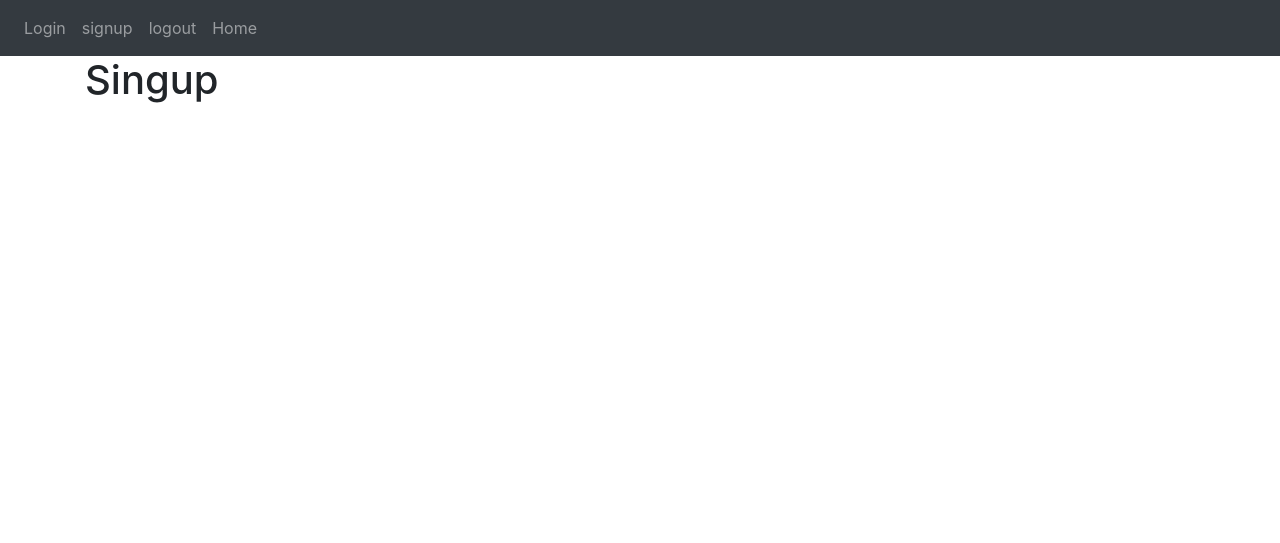
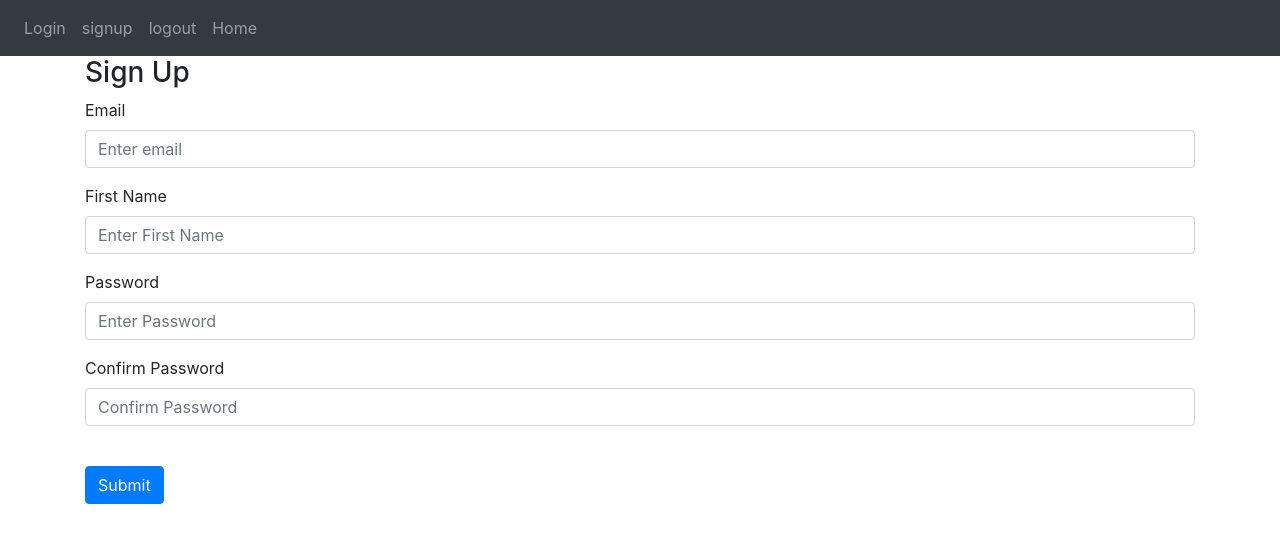
Before and after one commit to Vr3n/flask_notes_app, a Flask app: page /auth/sign-up/ in a window 1280 px wide. Shown: the top 543 px of the page. Run offline with Flask 2, Linux system fonts and the light colour scheme; some libraries are stand-ins or nearby versions.

Commit message:
html and db

```diff
--- a/website/auth_views.py
+++ b/website/auth_views.py
@@ -1,20 +1,38 @@
-
-from flask import Blueprint, render_template
+from flask import Blueprint, render_template, request, flash
 
 # Think of this as Urls.
 auth_views = Blueprint('auth_views', __name__)
 
 
-@auth_views.route("login/")
+@auth_views.route("login/", methods=["GET", "POST"])
 def login():
     return render_template("login.html")
+
+
+@auth_views.route("sign-up/", methods=["GET", "POST"])
+def sign_up():
+    data = None
+    if request.method == "POST":
+        email = request.form.get('email')
+        first_name = request.form.get('first_name')
+        password1 = request.form.get('password1')
+        password2 = request.form.get('password2')
+
+        if len(email) < 4:
+            flash("Email must be greater than 4 characters.", category="error")
+        elif len(first_name) < 2:
+            flash("First Name must be greater than 2 characters.", category="error")
+        elif password1 != password2:
+            flash("Your passwords don't match.", category="error")
+        elif len(password1) < 7:
+            flash("Your is too short! should be atleast 8 characters.",
+                  category="error")
+        else:
+            flash("Account Created Successfully!", category="success")
+
+    return render_template("sign_up.html")
 
 
 @auth_views.route("logout/")
 def logout():
     return "<p>logout</p>"
-
-
-@auth_views.route("sign-up/")
-def sign_up():
-    return render_template("sign_up.html")
--- a/website/templates/base.html
+++ b/website/templates/base.html
@@ -42,6 +42,39 @@
     </nav>
     <!-- End of Navbar -->
 
+
+    <!-- messages -->
+    {% with messages = get_flashed_messages(with_categories=true)  %}
+      <!-- -->
+      {% if messages %}
+        <!-- -->
+        {% for category, message in messages %}
+        {% if category == "error" %}
+          <div class="alert alert-danger alert-dismissable fade show" role="alert">
+            {{ message }}
+            <button type="button" class="close" data-dismiss="alert">
+              <span aria-hidden="true">
+                &times;
+              </span>
+            </button>
+          </div>
+          {% else %}
+          <div class="alert alert-success alert-dismissable fade show" role="alert">
+            {{ message }}
+            <button type="button" class="close" data-dismiss="alert">
+              <span aria-hidden="true">
+                &times;
+              </span>
+            </button>
+          </div>
+        {% endif %}
+        {% endfor %}
+        <!-- -->
+      {% endif %}
+      <!-- -->
+    {% endwith %}
+    <!-- End of messages -->
+
     <!-- Content Block -->
     <div class="container">{% block content %} {% endblock content %}</div>
     <!-- Content Block -->
--- a/website/templates/sign_up.html
+++ b/website/templates/sign_up.html
@@ -1,4 +1,3 @@
-
 <!-- -->
 {% extends 'base.html' %}
 
@@ -8,6 +7,54 @@
 <!-- Content -->
 
 {% block content %}
-<h1>Singup</h1>
+
+<!-- Signup form -->
+<form action="" method="post">
+  <h3 class="align-center">Sign Up</h3>
+  <div class="form-group">
+    <label for="email">Email</label>
+    <input
+      type="email"
+      name="email"
+      id="email"
+      class="form-control"
+      placeholder="Enter email"
+    />
+  </div>
+  <div class="form-group">
+    <label for="first_name">First Name</label>
+    <input
+      type="first_name"
+      name="first_name"
+      id="first_name"
+      class="form-control"
+      placeholder="Enter First Name"
+    />
+  </div>
+  <div class="form-group">
+    <label for="password1">Password</label>
+    <input
+      type="password"
+      name="password1"
+      id="password1"
+      class="form-control"
+      placeholder="Enter Password"
+    />
+  </div>
+  <div class="form-group">
+    <label for="password2">Confirm Password</label>
+    <input
+      type="password"
+      name="password2"
+      id="password2"
+      class="form-control"
+      placeholder="Confirm Password"
+    />
+  </div>
+  <br />
+  <button type="submit" class="btn btn-primary">Submit</button>
+</form>
+<!-- End Signup form -->
+
 {% endblock content %}
-<!-- Content -->
+<!-- End of Content -->
```
Also changed, not shown: website/__init__.py (+8 -0 lines), website/templates/login.html (+29 -2 lines).
